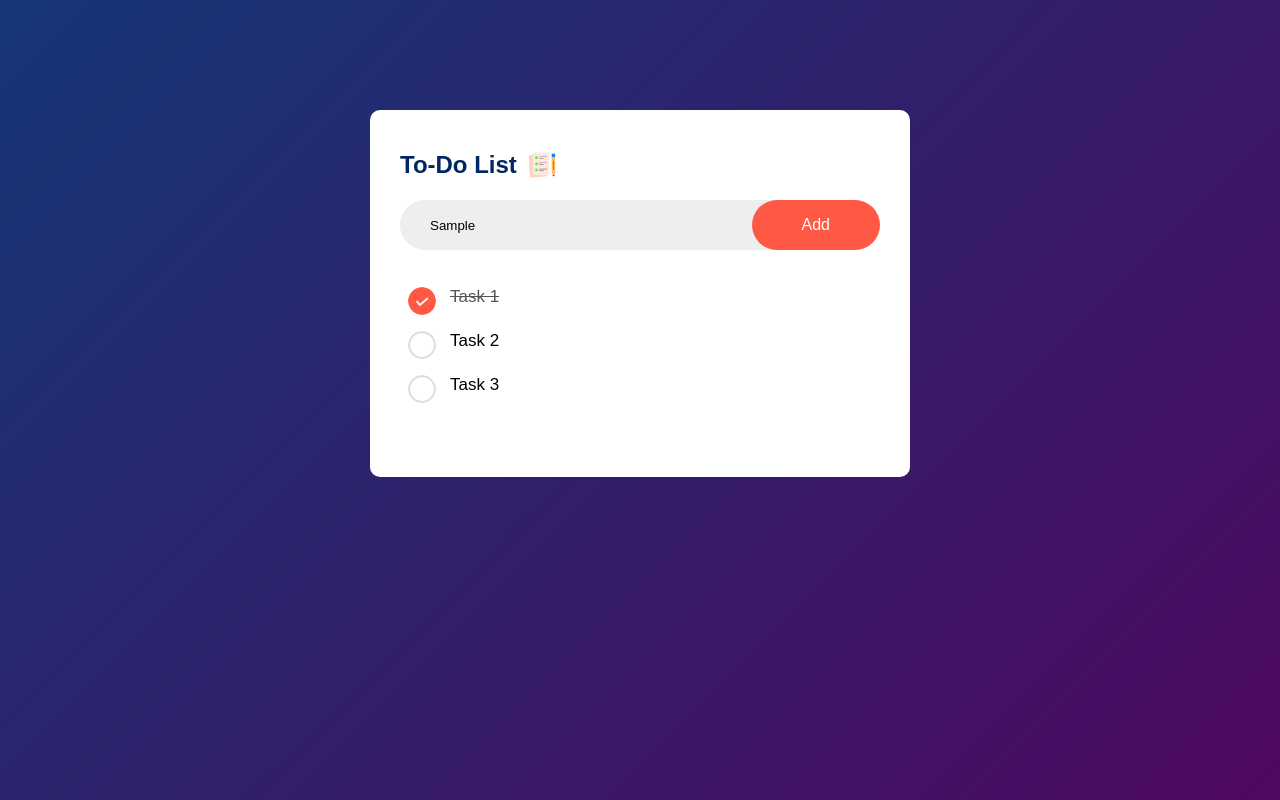
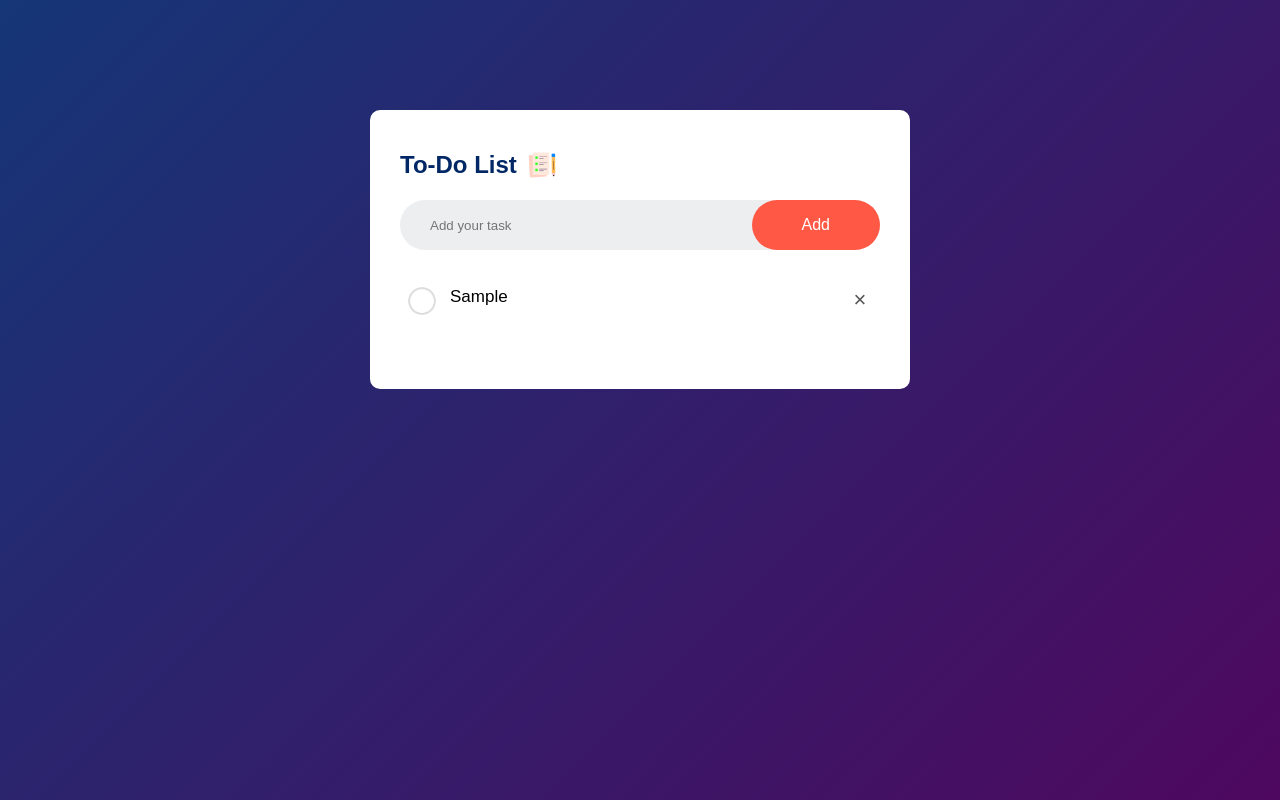
Before and after one commit to Fatima-Nurjahan/Simple-to-do-list, a plain HTML site: page index.html in a window 1280 px wide. Both pictures are taken after typing "Sample" into the empty fields and a click on the button "Add". Drawn offline with Linux system fonts and the light colour scheme.

Commit message:
Added JavaScript to add and remove task

```diff
--- a/index.html
+++ b/index.html
@@ -12,14 +12,17 @@
             <h2>To-Do List<img src="images/icon.png" alt=""></h2>
             <div class="row">
                 <input type="text" name="" id="input-box" placeholder="Add your task">
-                <button>Add</button>
+                <button onclick="addTask()">Add</button>
             </div>
             <ul id="list-container">
-                <li class="checked">Task 1</li>
+                <!-- <li class="checked">Task 1</li>
                 <li>Task 2</li>
-                <li>Task 3</li>
+                <li>Task 3</li> -->
             </ul>
         </div>
     </div>
+    <script src="script.js">
+
+    </script>
 </body>
 </html>
--- /dev/null
+++ b/script.js
@@ -0,0 +1,39 @@
+const inputBox = document.getElementById("input-box");
+const listContainer = document.getElementById("list-container");
+
+function addTask(){
+    if(inputBox.value === ''){
+        alert("You must write something!");
+    }
+    else{
+        let li =document.createElement("li");
+        li.innerHTML = inputBox.value;
+        listContainer.appendChild(li);
+        let span = document.createElement("span");
+        span.innerHTML = "\u00d7"
+        li.appendChild(span);
+    }
+    inputBox.value = "";
+    saveData();
+}
+
+listContainer.addEventListener("click", function(e){
+    if(e.target.tagName === "LI"){
+        e.target.classList.toggle("checked");
+        saveData();
+    }
+    else if(e.target.tagName === "SPAN"){
+        e.target.parentElement.remove();
+        saveData();
+    }
+}, false);
+
+function saveData(){
+    localStorage.setItem("data", listContainer.innerHTML)
+}
+
+function showTask(){
+    listContainer.innerHTML = localStorage.getItem("data");
+}
+
+showTask();
--- a/style.css
+++ b/style.css
@@ -86,3 +86,19 @@ ul li.checked{
 ul li.checked::before{
     background-image: url(images/checked.png);
 }
+
+ul li span{
+    position: absolute;
+    right: 0;
+    top: 5px;
+    width: 40px;
+    height: 40px;
+    font-size: 22px;
+    color: #555;
+    line-height: 40px;
+    text-align: center;
+    border-radius: 50%;
+}
+ul li span:hover{
+    background: #edeef0;
+}
```
